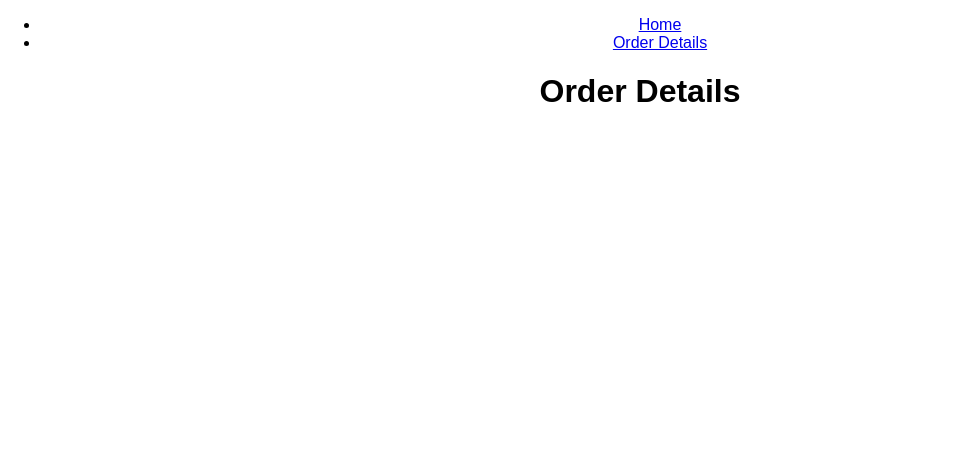
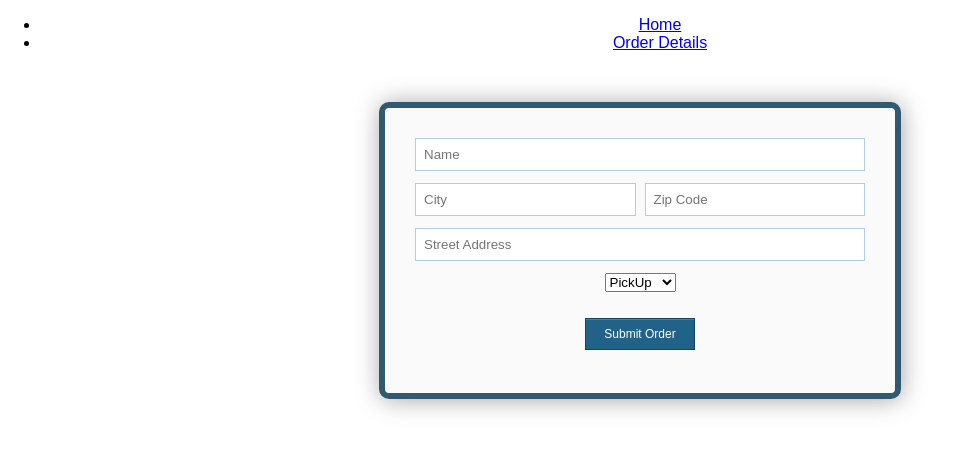
Before and after one commit to mludk92/redux-pizza-parlor, a React (Create React App) app: page /#/orders in a window 1280 px wide. Shown: the top 452 px of the page, without its empty margins (0-954 px from the left). Built offline with nearby package versions, Linux system fonts and the light colour scheme.

Commit message:
set up form design

```diff
--- a/package.json
+++ b/package.json
@@ -4,6 +4,9 @@
   "private": true,
   "proxy": "http://localhost:5000",
   "dependencies": {
+    "@emotion/react": "^11.10.6",
+    "@emotion/styled": "^11.10.6",
+    "@mui/material": "^5.11.16",
     "axios": "^0.21.1",
     "pg": "^8.2.1",
     "react": "^18.2.0",
--- a/src/components/App/App.jsx
+++ b/src/components/App/App.jsx
@@ -4,13 +4,9 @@ import './App.css';
 import { HashRouter as Router, Route, Link } from 'react-router-dom';
 import OrderDetails from '../OrderDetails/OrderDetails';
 import Home from '../Home/Home';
-
 function App() {
-
-
   return (
     <div className='App'>
-
       <Router>
         {/* routers witch wich view is showing based on the url */}
         <ul>
@@ -27,7 +23,6 @@ function App() {
           <Home />
         </Route>
         {/* if the url is /#/ display the Home component */}
-
         {/* Client side route params */}
         <Route exact path="/orders">
           <OrderDetails />
@@ -36,5 +31,4 @@ function App() {
     </div>
   );
 }
-
 export default App;
--- /dev/null
+++ b/src/components/OrderDetails/OrderDetails.css
@@ -0,0 +1,71 @@
+
+.form-style-9{
+	max-width: 450px;
+	background: #FAFAFA;
+	padding: 30px;
+	margin: 50px auto;
+	box-shadow: 1px 1px 25px rgba(0, 0, 0, 0.35);
+	border-radius: 10px;
+	border: 6px solid #305A72;
+}
+.form-style-9 ul{
+	padding:0;
+	margin:0;
+	list-style:none;
+}
+.form-style-9 ul li{
+	display: block;
+	margin-bottom: 10px;
+	min-height: 35px;
+}
+.form-style-9 ul li  .field-style{
+	box-sizing: border-box;
+	-webkit-box-sizing: border-box;
+	-moz-box-sizing: border-box;
+	padding: 8px;
+	outline: none;
+	border: 1px solid #B0CFE0;
+	-webkit-transition: all 0.30s ease-in-out;
+	-moz-transition: all 0.30s ease-in-out;
+	-ms-transition: all 0.30s ease-in-out;
+	-o-transition: all 0.30s ease-in-out;
+
+}.form-style-9 ul li  .field-style:focus{
+	box-shadow: 0 0 5px #B0CFE0;
+	border:1px solid #B0CFE0;
+}
+.form-style-9 ul li .field-split{
+	width: 49%;
+}
+.form-style-9 ul li .field-full{
+	width: 100%;
+}
+.form-style-9 ul li input.align-left{
+	float:left;
+}
+.form-style-9 ul li input.align-right{
+	float:right;
+}
+.form-style-9 ul li textarea{
+	width: 100%;
+	height: 100px;
+}
+.form-style-9 ul li input[type="button"],
+.form-style-9 ul li input[type="submit"] {
+	-moz-box-shadow: inset 0px 1px 0px 0px #3985B1;
+	-webkit-box-shadow: inset 0px 1px 0px 0px #3985B1;
+	box-shadow: inset 0px 1px 0px 0px #3985B1;
+	background-color: #216288;
+	border: 1px solid #17445E;
+	display: inline-block;
+	cursor: pointer;
+	color: #FFFFFF;
+	padding: 8px 18px;
+	text-decoration: none;
+	font: 12px Arial, Helvetica, sans-serif;
+}
+.form-style-9 ul li input[type="button"]:hover,
+.form-style-9 ul li input[type="submit"]:hover {
+	background: linear-gradient(to bottom, #2D77A2 5%, #337DA8 100%);
+	background-color: #28739E;
+}
--- a/src/components/OrderDetails/OrderDetails.jsx
+++ b/src/components/OrderDetails/OrderDetails.jsx
@@ -1,20 +1,35 @@
-import React from 'react';
-import { useHistory, useParams } from 'react-router-dom';
+import './OrderDetails.css'
 
-function OrderDetails () {
-    const history = useHistory()
+function OrderDetails() {
+  return (
+    <div>
+    <form class="form-style-9">
+        <ul>
+        <li>
+            <input type="text" name="field1" class="field-style field-full align-none" placeholder="Name" />
 
-    const handleClick = (e) => {
-      //... submit form followed by history.push
-      history.push('/') //go home "/"
-      //usually goes in the .then to confirm server worked correctly
 
-    }
-    return (
-        <div>
-        <div><h1>Order Details</h1></div>
-        </div>
-    )
+        </li>
+        <li>
+            <input type="text" name="field3" class="field-style field-split align-left" placeholder="City" />
+            <input type="number" name="field4" class="field-style field-split align-right" placeholder="Zip Code" />
+        </li>
+        <li>
+        <input type="text" name="field5" class="field-style field-full align-none" placeholder="Street Address" />
+        </li>
+        <li>
+        <select type="text" name="field6" >
+        <option value="Pick Up">PickUp</option>
+        <option value="Delivery">Delivery</option>
+        </select>
+        </li>
+        <li>
+        <input type="submit" value="Submit Order" />
+        </li>
+        </ul>
+    </form>
+    </div>
+  );
 }
 
-export default OrderDetails
+export default OrderDetails;
```
Also changed, not shown: 1 other file (tests, documents, lock files or other folders).
